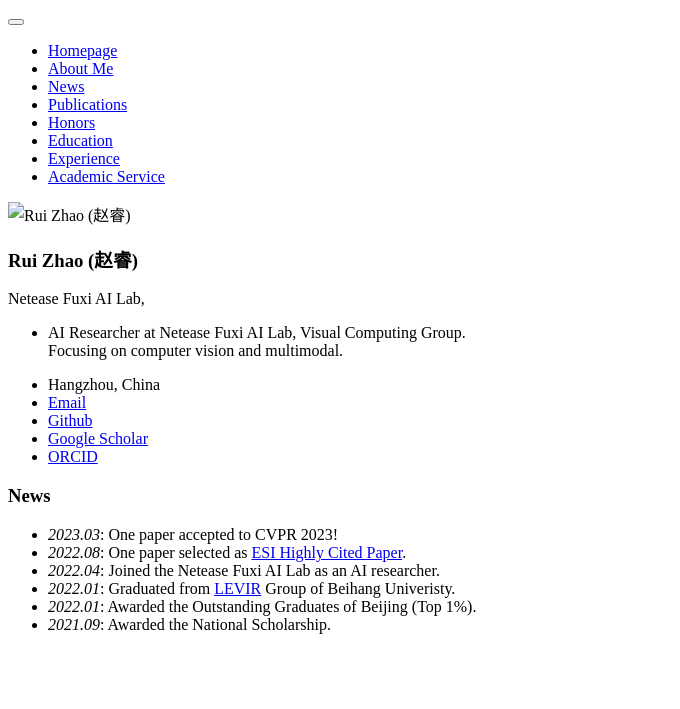
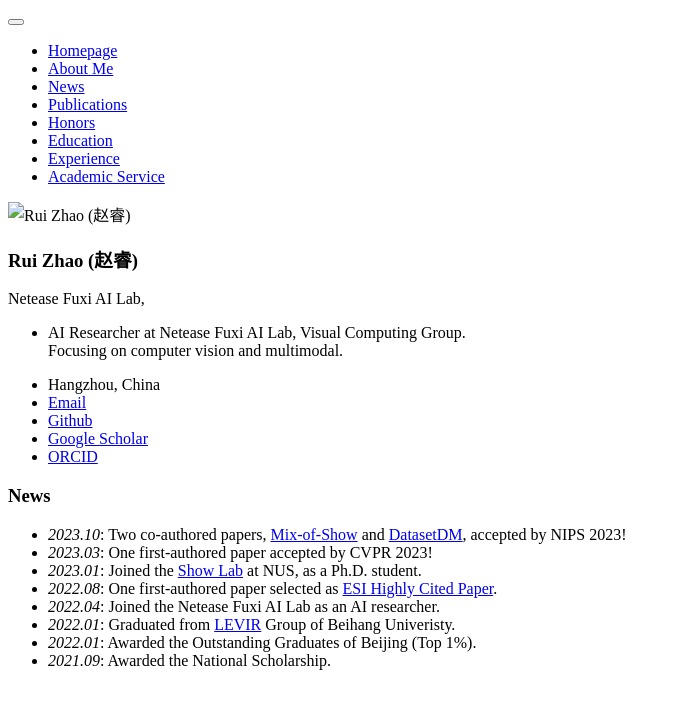
Before and after one commit to ruizhaocv/ruizhaocv.github.io, a Jekyll site: the page built from _pages/includes/news.md, in a window 1280 px wide. Shown: the top 709 px of the page, without its empty margins (0-680 px from the left). Built offline with Jekyll 4.4.1, drawn with Linux system fonts in a browser that asks for light colours; our own code applies the rules of GitHub Pages for plain Markdown files.

Commit message:
Update news.md

```diff
--- a/_pages/includes/news.md
+++ b/_pages/includes/news.md
@@ -1,6 +1,8 @@
 # News
-- *2023.03*: One paper accepted to CVPR 2023!
-- *2022.08*: One paper selected as [ESI Highly Cited Paper](https://clarivate.libguides.com/c.php?g=593878&p=4107961).
+- *2023.10*: Two co-authored papers, [Mix-of-Show](https://showlab.github.io/Mix-of-Show/) and [DatasetDM](https://weijiawu.github.io/DatasetDM_page/), accepted by NIPS 2023!
+- *2023.03*: One first-authored paper accepted by CVPR 2023!
+- *2023.01*: Joined the [Show Lab](https://sites.google.com/view/showlab/) at NUS, as a Ph.D. student.
+- *2022.08*: One first-authored paper selected as [ESI Highly Cited Paper](https://clarivate.libguides.com/c.php?g=593878&p=4107961).
 - *2022.04*: Joined the Netease Fuxi AI Lab as an AI researcher.
 - *2022.01*: Graduated from [LEVIR](https://levir.buaa.edu.cn/) Group of Beihang Univeristy.
 - *2022.01*: Awarded the Outstanding Graduates of Beijing (Top 1%).
```
